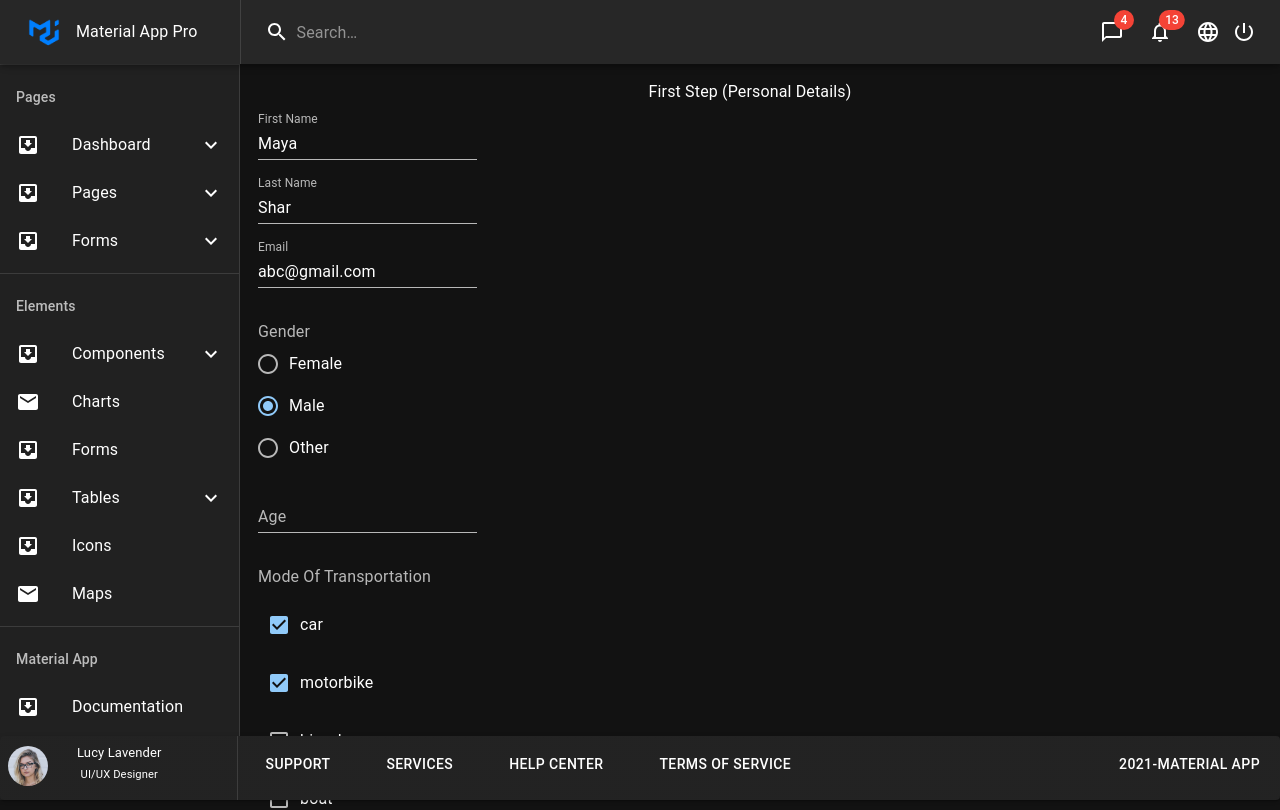
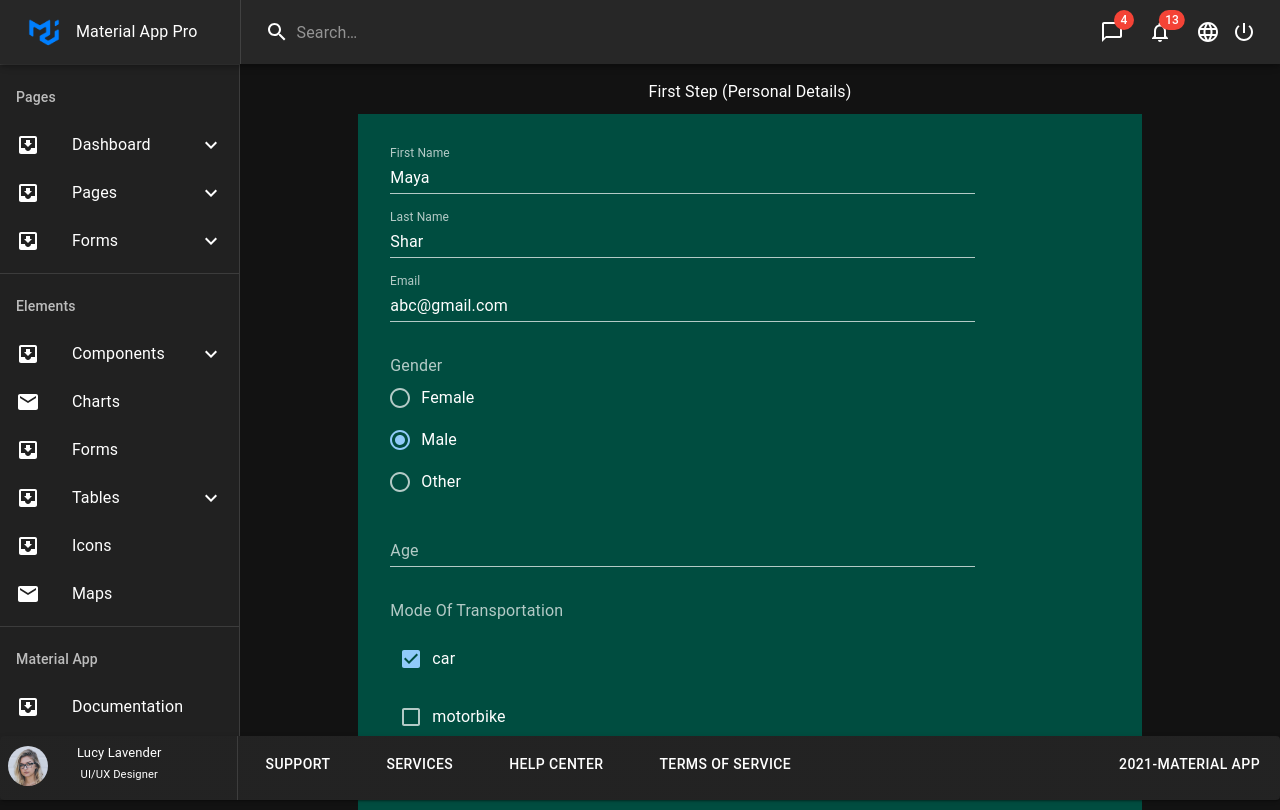
Before and after one commit to mayanksharma062/Admin-Dashboard, a React (Create React App) app: page /forms/form in a window 1280 px wide. Shown: the top 810 px of the page. Built offline with nearby package versions, Linux system fonts and the light colour scheme.

Commit message:
Fix: Errors in Validation

```diff
--- a/src/pages/Form/FirstStep.js
+++ b/src/pages/Form/FirstStep.js
@@ -28,7 +28,7 @@ import {
   // Button,
 } from "@mui/material";
 // import { Link } from "react-router-dom";
-// import { blue } from "@mui/material/colors";
+import { teal } from "@mui/material/colors";
 
 // function Lali() {
 //   console.log("Arey Raja.............");
@@ -109,6 +109,7 @@ function FirstStep(props) {
   const year = value.getFullYear();
   const month = value.getMonth();
   const day = value.getDate();
+  const hour = value.getHours();
 
   const handleChange = (newValue) => {
     setValue(newValue);
@@ -119,8 +120,7 @@ function FirstStep(props) {
 
   // const lala = props.getValues()
   return (
-    <div style={{ margin: "10px" }}>
-      {console.log(props.errors)}
+    <>
       <Typography
         sx={{
           display: "flex",
@@ -130,14 +130,25 @@ function FirstStep(props) {
       >
         First Step (Personal Details)
       </Typography>
+      <div
+        style={{
+          margin: "10px",
+          display: "flex",
+          justifyContent: "center",
+        }}
+      >
+        {/* {console.log(props.errors)} */}
         <ThemeProvider theme={darkTheme}>
           <Box
             component="div"
             sx={{
-            "& > :not(style)": { m: 1, width: "30ch" },
+              "& > :not(style)": { m: 1, width: "80ch" },
+              // justifyContent: "center",
               color: "inherit",
               display: "flex",
               flexDirection: "column",
+              backgroundColor: teal[900],
+              p: 3,
             }}
             noValidate
             autoComplete="off"
@@ -155,6 +166,7 @@ function FirstStep(props) {
                   inputFormat="MM/dd/yyyy"
                   value={value}
                   onChange={handleChange}
+                  sx={{ m: 2 }}
                   renderInput={(params) => <TextField {...params} />}
                   maxDate={new Date(year + 3, month, day)}
                   minDate={new Date(year - 1, month, day)}
@@ -163,7 +175,10 @@ function FirstStep(props) {
                 <TimePicker
                   label="Time"
                   value={value}
+                  sx={{ m: 2 }}
                   onChange={handleChange}
+                  minTime={new Date(year, month, day, hour - 2)}
+                  maxTime={new Date(year, month, day, hour + 2)}
                   renderInput={(params) => <TextField {...params} />}
                 />
               </Stack>
@@ -189,6 +204,7 @@ function FirstStep(props) {
                   props.clearErrors("firstName");
                 }
               }}
+              sx={{ m: 2 }}
               error={props.errors.firstName ? true : false}
               helperText={props.errors.firstName?.message}
             />
@@ -200,6 +216,7 @@ function FirstStep(props) {
                 minLength: { value: 4, message: "Minimum Length is 4" },
                 maxLength: { value: 20, message: "Minimum Length is 20" },
               })}
+              sx={{ m: 2 }}
               // refs={props.register}
               onChange={(e) => {
                 if (e.target.value.length < 4) {
@@ -222,27 +239,32 @@ function FirstStep(props) {
             <TextField
               {...props.register("email", {
                 required: "This is required field.",
+                pattern: {
+                  value: /^[A-Z0-9._%+-]+@[A-Z0-9.-]+\.[A-Z]{2,}$/i,
+                  message: "invalid email address",
+                },
               })}
+              // sx={{ m: 2 }}
               // refs={props.register}
               id="input-with-icon-textfield"
               label="Email"
               name="email"
               // type="email"
-            onChange={(e) => {
-              if (
-                e.target.value.includes(" ") ||
-                e.target.value.includes("@") === false
-              ) {
-                props.setError("email", {
-                  type: "validate",
-                  message: "Please Enter A Valid Email",
-                });
-              } else {
-                props.clearErrors("email");
-              }
-            }}
+              // onChange={(e) => {
+              //   if (
+              //     e.target.value.includes(" ") ||
+              //     e.target.value.includes("@") === false
+              //   ) {
+              //     props.setError("email", {
+              //       type: "validate",
+              //       message: "Please Enter A Valid Email",
+              //     });
+              //   } else {
+              //     props.clearErrors("email");
+              //   }
+              // }}
               variant="standard"
-            sx={{ pb: 2 }}
+              sx={{ pb: 2, m: 2 }}
               error={props.errors.email ? true : false}
               helperText={props.errors.email?.message}
             />
@@ -252,7 +274,11 @@ function FirstStep(props) {
               name="gender"
               rules={{ required: "This is required field" }}
               render={({ field }) => (
-              <FormControl component="fieldset" {...field}>
+                <FormControl
+                  sx={{ m: 2, mt: 0 }}
+                  component="fieldset"
+                  {...field}
+                >
                   <FormLabel component="legend">Gender</FormLabel>
                   <RadioGroup
                     aria-label="gender"
@@ -263,6 +289,7 @@ function FirstStep(props) {
                     // refs={props.register}
                     name="gender"
                     label="gender"
+                    // sx={{ m: 2 }}
 
                     // sx={{
                     //   display: "flex",
@@ -300,7 +327,6 @@ function FirstStep(props) {
             <p style={{ color: "red", margin: 0, padding: 0 }}>
               {props.errors.gender?.message}
             </p>
-
             <TextField
               {...props.register("age")}
               id="input-with-icon-textfield"
@@ -308,9 +334,9 @@ function FirstStep(props) {
               variant="standard"
               name="age"
               // refs={props.register}
+              sx={{ m: 2 }}
             />
             <p>{props.errors.age?.message}</p>
-
             {/* <FormControl
             component="fieldset"
             variant="standard"
@@ -364,7 +390,6 @@ function FirstStep(props) {
               render={({ field }) => <Checkbox {...field} />}
             />
           </FormControl> */}
-
             {/* <Controller
             control={props.control}
             name="transportation"
@@ -424,7 +449,6 @@ function FirstStep(props) {
               </FormGroup>
             )}
           /> */}
-
             {/* <FormControl
           // {...props.register("transport", { required: "this is required" })}
           >
@@ -453,7 +477,9 @@ function FirstStep(props) {
               ))}
             </FormControl> */}
 
-          <FormLabel component="legend">Mode Of Transportation</FormLabel>
+            <FormLabel sx={{ ml: 2 }} component="legend">
+              Mode Of Transportation
+            </FormLabel>
             <Controller
               name="item_ids"
               control={props.control}
@@ -461,18 +487,21 @@ function FirstStep(props) {
                 required: "Kam Se Kam Try Kar",
                 validate: (value) => value.length >= 2,
               }}
+              value={props.defaultNames ? props.defaultNames : ""}
               render={({ field }) =>
                 checkBoxItems.map((item, index) => (
                   <FormControlLabel
+                    sx={{ ml: 2 }}
                     control={
                       <Checkbox
+                        onChange={() => {
+                          // console.log(props.defaultNames);
+                          console.log(item.name);
+                          return field.onChange(handleCheck(item.name));
+                        }}
                         defaultChecked={
                           props.defaultNames.includes(item.name) ? true : false
                         }
-                      onChange={() => {
-                        console.log(props.defaultNames);
-                        return field.onChange(handleCheck(item.name));
-                      }}
                       />
                     }
                     key={item.id}
@@ -498,6 +527,7 @@ function FirstStep(props) {
           </Box>
         </ThemeProvider>
       </div>
+    </>
   );
 }
 
--- a/src/pages/Form/Form.js
+++ b/src/pages/Form/Form.js
@@ -5,6 +5,7 @@ import ThirdStep from "./ThirdStep";
 import { Button, ListItemButton } from "@mui/material";
 import { blue } from "@mui/material/colors";
 import { useForm, FormProvider } from "react-hook-form";
+// import { teal } from "@mui/material/colors";
 // import { yupResolver } from "@hookform/resolvers/yup";
 // import * as yup from "yup";
 
@@ -49,12 +50,8 @@ function Form() {
   //     [event.target.name]: event.target.checked,
   //   });
   // };
-  const [defaultNames, setDefaultNames] = React.useState(["car", "motorbike"]);
-  const [chips, setChips] = React.useState([
-    "Mayank Sharma",
-    "Yashi Jain",
-    "Vishal Jangid",
-  ]);
+  const [defaultNames, setDefaultNames] = React.useState(["car", "bicycle"]);
+  // const [chips, setChips] = React.useState([]);
   const {
     register,
     handleSubmit,
@@ -64,12 +61,13 @@ function Form() {
     clearErrors,
     getValues,
   } = useForm({
+    mode: "onChange",
     defaultValues: {
       firstName: "Maya",
       lastName: "Shar",
-      countryName: "India",
+      // countryName: "India",
       gender: "Male",
-      chip: chips,
+      chip: [],
       item_ids: defaultNames,
       email: "abc@gmail.com",
     },
@@ -88,6 +86,8 @@ function Form() {
           defaultNames={defaultNames}
           setError={setError}
           clearErrors={clearErrors}
+          getValues={getValues}
+
           // handleChange={handleChange}
         />
       ),
@@ -107,7 +107,8 @@ function Form() {
           register={register}
           errors={errors}
           control={control}
-          chip={chips}
+          setError={setError}
+          clearErrors={clearErrors}
           getValues={getValues}
         />
       ),
@@ -120,10 +121,15 @@ function Form() {
         <FormProvider>
           <form
             onSubmit={handleSubmit((data) => {
-              data.item_ids?.map((val) =>
-                setDefaultNames((prev) => [...prev, val])
-              );
-              data.chip?.map((val) => setChips((prev) => [...prev, val]));
+              // console.log(data.item_ids);
+              setDefaultNames([]);
+              data.item_ids?data.item_ids.map((val) =>
+                {
+                  // console.log(defaultNames);
+                  return setDefaultNames((prev) => [...prev, val]);
+                }
+              ):null;
+              // data.chip?.map((val) => setChips((prev) => [...prev, val]));
               if (next <= 1) {
                 console.log(data);
                 const nextStep = next + 1;
@@ -138,7 +144,15 @@ function Form() {
               <ListItemButton
                 component={Button}
                 //   to="/forms/secondStep"
-                sx={{ fontSize: "13px", backgroundColor: blue[500], m: 1 }}
+                sx={{
+                  fontSize: "13px",
+                  backgroundColor: blue[500],
+                  ml: 1,
+                  mb: 1,
+                  display: "inline",
+                  justifyContent: "center",
+                  left: "310px",
+                }}
                 label="Next Step"
                 onClick={() => setNext((prev) => prev - 1)}
               >
@@ -154,6 +168,10 @@ function Form() {
                 backgroundColor: blue[500],
                 ml: 1,
                 mb: 1,
+                display: "inline",
+                justifyContent: "center",
+                left: "310px",
+                // backgroundColor: teal[900],
               }}
               label="Next Step"
               type="submit"
```
Also changed, not shown: src/pages/Form/SecondStep.js (+14 -2 lines), src/pages/Form/ThirdStep.js (+27 -6 lines). Lines whose indentation alone changed are shown as unchanged.
